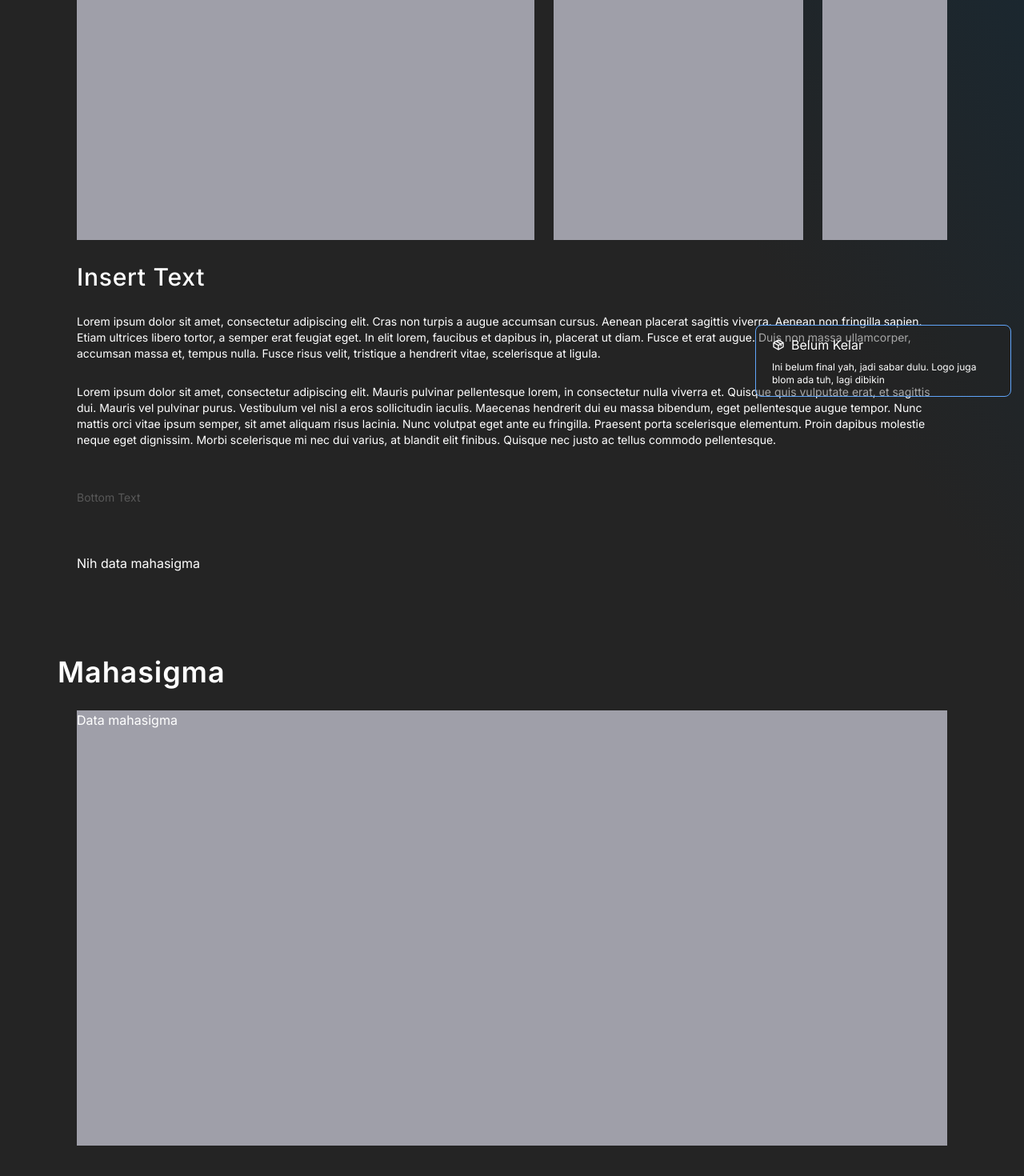
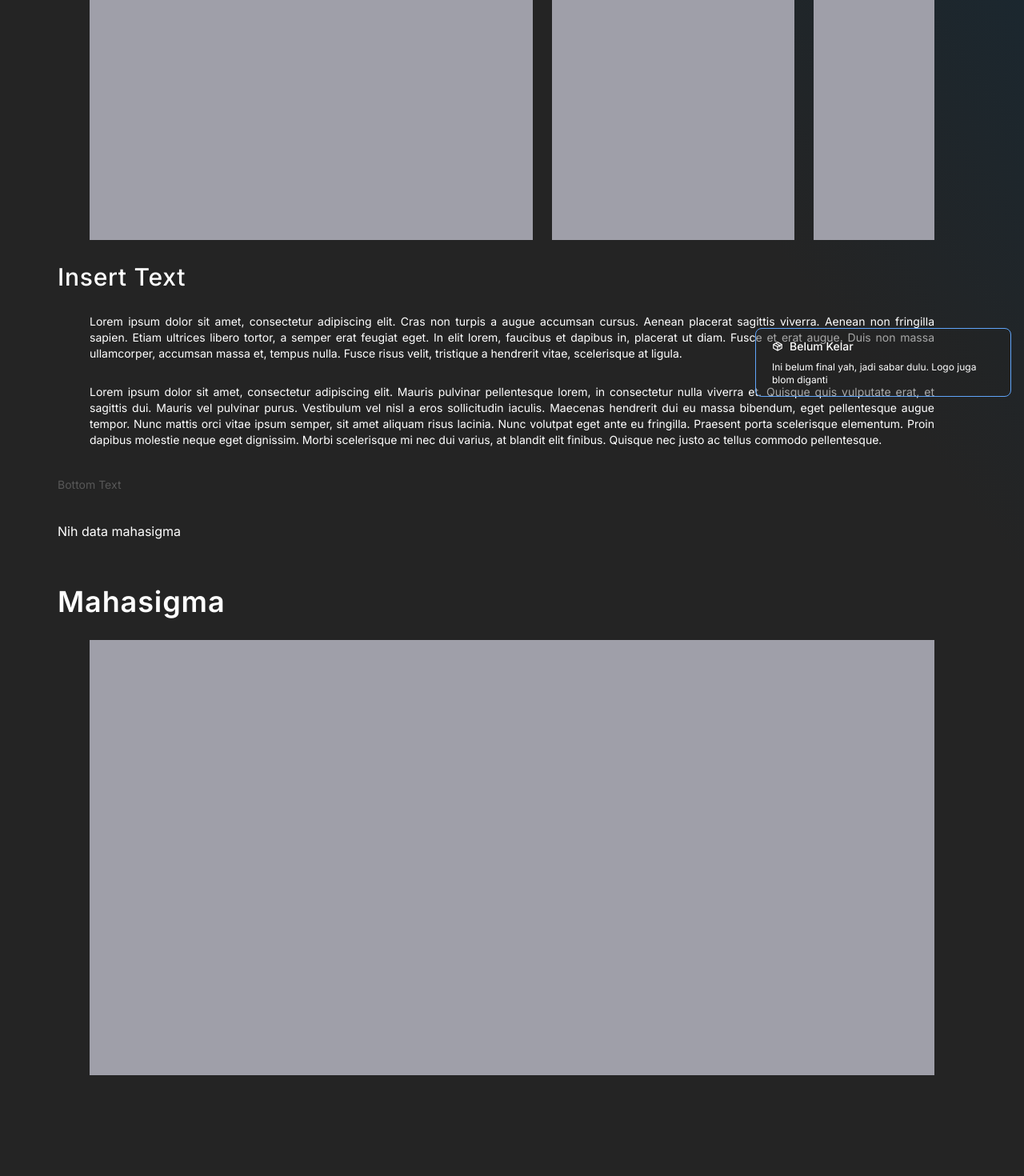
Before and after one commit to CrzxaExe/Project-Tekkom-24, a Vue app: page /profile in a window 1280 px wide. Shown: the part 292-1762 px from the top of the page at 80% size. After the commit the page ends 1684 px from the top, so only its background shows below. Built offline with nearby package versions, Linux system fonts and the light colour scheme.

Commit message:
updating  layout for home and profile page

```diff
--- a/src/App.vue
+++ b/src/App.vue
@@ -21,6 +21,6 @@ gsap.registerPlugin(ScrollTrigger, SplitText);
 
   <Toast
    title="Belum Kelar"
-   desc="Ini belum final yah, jadi sabar dulu. Logo juga blom ada tuh, lagi dibikin"
+   desc="Ini belum final yah, jadi sabar dulu. Logo juga blom diganti"
    icon="bx bx-package" />
 </template>
--- a/src/assets/main.css
+++ b/src/assets/main.css
@@ -2,6 +2,7 @@
 
 @theme {
   --color-back-200: #9f9f9f;
+  --color-back-600: #767676;
   --color-back-700: #585858;
   --color-back-800: #464646;
   --color-back-900: #242424;
--- a/src/components/Toast.vue
+++ b/src/components/Toast.vue
@@ -20,8 +20,8 @@ onMounted(() => {
 </script>
 
 <template>
-    <div class="border-[1px] border-accent-300 inline fixed bottom-3 right-4 px-5 py-3 rounded-lg text-xs dark:bg-back-900/40 max-w-[14rem] lg:max-w-[20rem] w-full" id="toast">
-        <span class="flex flex-row text-sm lg:text-base gap-2 items-center">
+    <div class="border-[1px] border-accent-300 inline fixed bottom-3 right-4 px-5 py-3 rounded-lg text-xs dark:bg-back-900/40 max-w-[12rem] lg:max-w-[20rem] w-full" id="toast">
+        <span class="flex flex-row text-sm gap-2 items-center font-medium">
             <i :class="icon"></i>
             <h1>{{ title }}</h1>
         </span>
--- a/src/views/CollectionView.vue
+++ b/src/views/CollectionView.vue
@@ -1,5 +1,5 @@
 <template>
-     <section class="section-screen flex-col">
+     <section class="section-screen flex-col lg:px-24">
         <div class="w-full pt-3">
             <h1 class="text-3xl lg:text-5xl tracking-tighter font-semibold">Collection</h1>
         </div>
--- a/src/views/GalleryView.vue
+++ b/src/views/GalleryView.vue
@@ -1,5 +1,5 @@
 <template>
-     <section class="section-screen flex-col">
+     <section class="section-screen flex-col lg:px-24">
         <div class="w-full pt-3">
             <h1 class="text-3xl lg:text-5xl tracking-tighter font-semibold">Gallery</h1>
         </div>
--- a/src/views/HomeView.vue
+++ b/src/views/HomeView.vue
@@ -151,7 +151,7 @@ onMounted(() => {
         <RouterLink to="/about" class="bg-accent-300 px-5 lg:px-7 py-1.5 rounded-sm relative w-full font-semibold overflow-hidden transition-all duration-300 ease-in-out hover:bg-black dark:hover:bg-white hover:text-white dark:hover:text-back-900 active:bg-back-800 active:text-white">Profile</RouterLink>
       </div>
     </div>
-    <div class="flex-col w-full lg:w-2/3 py-3 lg:py-9 pl-2 lg:pl-8 pb-[3.6rem] lg:pb-0">
+    <div class="flex-col w-full lg:w-2/3 py-3 lg:py-9 pl-2 lg:pl-8 pb-[3.6rem] lg:pb-0 lg:-mt-9">
       <div class="min-w-full lg:min-h-[60vh] rounded-xl flex flex-col lg:items-end">
         <h1 class="text-4xl lg:text-6xl font-bold tracking-tighter hidden lg:block mt-2 dark-mode-transition" id="impr">Tekkom</h1>
 
@@ -171,12 +171,18 @@ onMounted(() => {
     <span class="absolute bottom-5 text-xs text-back-200 dark:text-back-800 w-full text-center left-anim-hero dark-mode-transition">Di bawah ada apa ya?</span>
   </section>
 
-  <section class="section-screen pt-24 justify-center items-center">
-    <div class="flex gap-6 flex-col lg:flex-row w-full min-h-full max-h-[38rem]">
-      <div class="min-h-full w-full lg:w-2/3 bg-zinc-400 h-[38rem] max-h-[38rem] relative">
-        <span class="-rotate-90 absolute medium-only top-8 -left-14 font-light text-back-200 dark:text-back-700 tracking-wider dark-mode-transition">Insert Text</span>
+  <section class="section-screen lg:pt-20 flex-col justify-center items-center lg:gap-2">
+    <div class="w-full">
+      <h1 class="text-4xl lg:text-6xl font-semibold tracking-tight">Insert Text</h1>
+    </div>
+    <div class="flex gap-4 lg:gap-8 flex-col lg:flex-row w-full min-h-full">
+      <div class="min-h-full w-full lg:w-2/3 bg-zinc-400 lg:h-[32rem] max-h-[32rem] relative">
+        <span class="-rotate-90 absolute medium-only top-8 -left-14 font-light text-back-200 dark:text-back-600 tracking-wider dark-mode-transition">Insert Text</span>
       </div>
-      <div class="min-h-full w-full lg:w-1/3 bg-zinc-400 h-[44rem] max-h-[44rem]"></div>
+      <div class="min-h-full w-full lg:w-1/3 h-[32rem] max-h-[32rem] bg-zinc-400"></div>
+    </div>
+    <div class="w-full flex flex-row justify-end lg:mt-2">
+      <h1 class="text-2xl lg:text-4xl font-semibold tracking-tight">Insert A Long Description</h1>
     </div>
   </section>
 </template>
--- a/src/views/ProfileView.vue
+++ b/src/views/ProfileView.vue
@@ -1,10 +1,10 @@
 <template>
-    <section class="section-screen flex-col lg:px-24 lg:pb-6">
+    <section class="section-screen min-h-full flex-col lg:px-18">
         <div class="w-full pt-3">
             <h1 class="text-3xl lg:text-5xl tracking-tighter font-semibold">Profile Tekkom '24</h1>
         </div>
 
-        <div class="flex flex-row w-full h-[16rem] lg:h-[24rem] gap-6 mt-4">
+        <div class="flex flex-row w-full h-[16rem] lg:h-[24rem] gap-6 mt-4 px-10">
             <div class="min-h-full w-full lg:w-[55%] bg-zinc-400"></div>
             <div class="min-h-full w-full lg:w-[30%] bg-zinc-400"></div>
             <div class="min-h-full w-full lg:w-[15%] bg-zinc-400"></div>
@@ -12,18 +12,18 @@
 
         <h2 class="mt-4 text-xl lg:text-3xl font-medium tracking-wide">Insert Text</h2>
 
-        <p class="mt-4 text-xs lg:text-sm">Lorem ipsum dolor sit amet, consectetur adipiscing elit. Cras non turpis a augue accumsan cursus. Aenean placerat sagittis viverra. Aenean non fringilla sapien. Etiam ultrices libero tortor, a semper erat feugiat eget. In elit lorem, faucibus et dapibus in, placerat ut diam. Fusce et erat augue. Duis non massa ullamcorper, accumsan massa et, tempus nulla. Fusce risus velit, tristique a hendrerit vitae, scelerisque at ligula.</p>
-        <p class="mt-4 text-xs lg:text-sm">Lorem ipsum dolor sit amet, consectetur adipiscing elit. Mauris pulvinar pellentesque lorem, in consectetur nulla viverra et. Quisque quis vulputate erat, et sagittis dui. Mauris vel pulvinar purus. Vestibulum vel nisl a eros sollicitudin iaculis. Maecenas hendrerit dui eu massa bibendum, eget pellentesque augue tempor. Nunc mattis orci vitae ipsum semper, sit amet aliquam risus lacinia. Nunc volutpat eget ante eu fringilla. Praesent porta scelerisque elementum. Proin dapibus molestie neque eget dignissim. Morbi scelerisque mi nec dui varius, at blandit elit finibus. Quisque nec justo ac tellus commodo pellentesque.</p>
+        <p class="mt-4 text-xs lg:text-sm px-10 text-justify">Lorem ipsum dolor sit amet, consectetur adipiscing elit. Cras non turpis a augue accumsan cursus. Aenean placerat sagittis viverra. Aenean non fringilla sapien. Etiam ultrices libero tortor, a semper erat feugiat eget. In elit lorem, faucibus et dapibus in, placerat ut diam. Fusce et erat augue. Duis non massa ullamcorper, accumsan massa et, tempus nulla. Fusce risus velit, tristique a hendrerit vitae, scelerisque at ligula.</p>
+        <p class="mt-4 text-xs lg:text-sm px-10 text-justify">Lorem ipsum dolor sit amet, consectetur adipiscing elit. Mauris pulvinar pellentesque lorem, in consectetur nulla viverra et. Quisque quis vulputate erat, et sagittis dui. Mauris vel pulvinar purus. Vestibulum vel nisl a eros sollicitudin iaculis. Maecenas hendrerit dui eu massa bibendum, eget pellentesque augue tempor. Nunc mattis orci vitae ipsum semper, sit amet aliquam risus lacinia. Nunc volutpat eget ante eu fringilla. Praesent porta scelerisque elementum. Proin dapibus molestie neque eget dignissim. Morbi scelerisque mi nec dui varius, at blandit elit finibus. Quisque nec justo ac tellus commodo pellentesque.</p>
 
-        <span class="text-back-700 text-xs lg:text-sm mt-4 lg:mt-10">Bottom Text</span>
+        <span class="text-back-700 text-xs lg:text-sm mt-4 lg:mt-6">Bottom Text</span>
 
-        <span class="mt-8 lg:mt-12 -mb-8">Nih data mahasigma</span>
+        <span class="mt-4 lg:mt-6">Nih data mahasigma</span>
     </section>
 
-    <section class="section-screen flex-col lg:pt-24 lg:px-18">
-        <h2 class="mt-4 text-2xl lg:text-4xl font-semibold tracking-wide">Mahasigma</h2>
-        <div class="w-full lg:px-6">
-            <div class="min-h-full w-full h-[34rem] bg-zinc-400 mt-4">Data mahasigma</div>
+    <section class="section-screen min-h-full flex-col lg:pt-14 lg:px-18 -mt-4 lg:-mt-12">
+        <h2 class="text-2xl lg:text-4xl font-semibold tracking-wide">Mahasigma</h2>
+        <div class="w-full lg:px-10">
+            <div class="min-h-full w-full h-[34rem] bg-zinc-400 mt-4"></div>
         </div>
     </section>
 </template>
```
